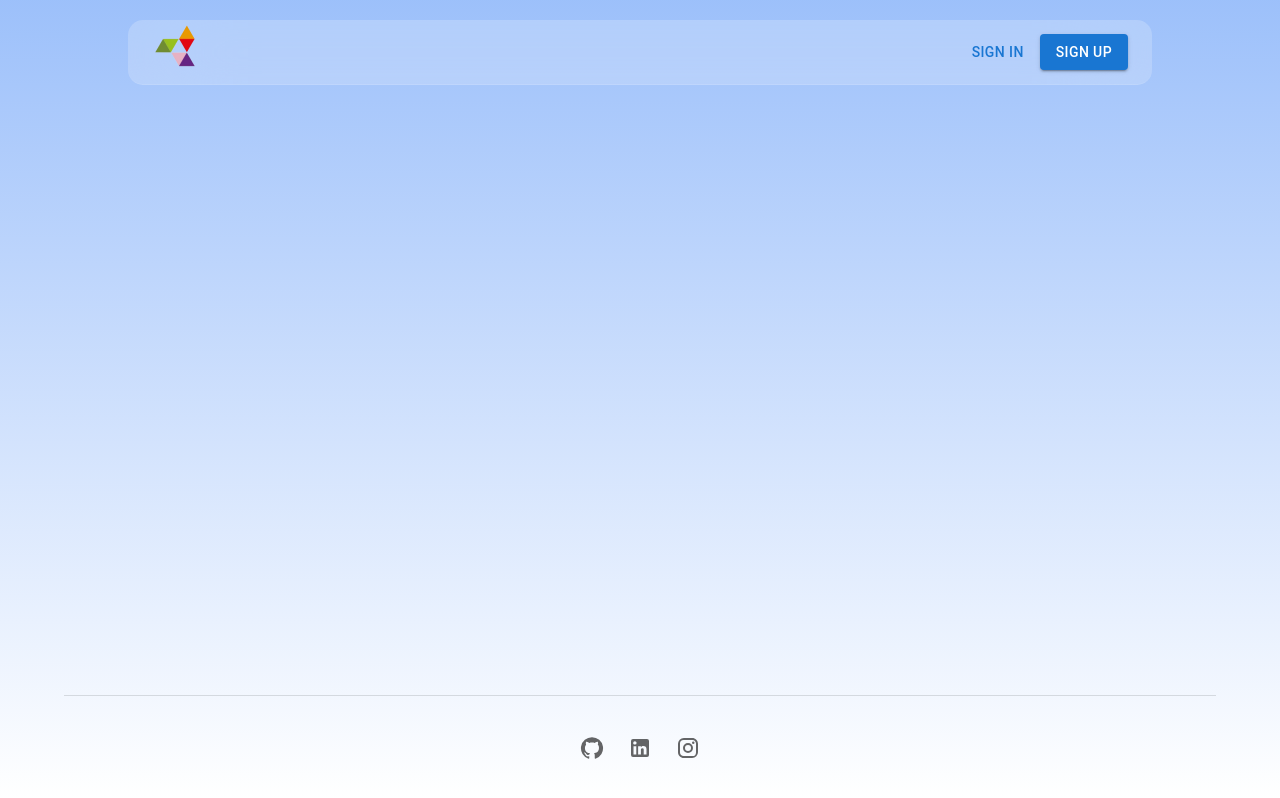
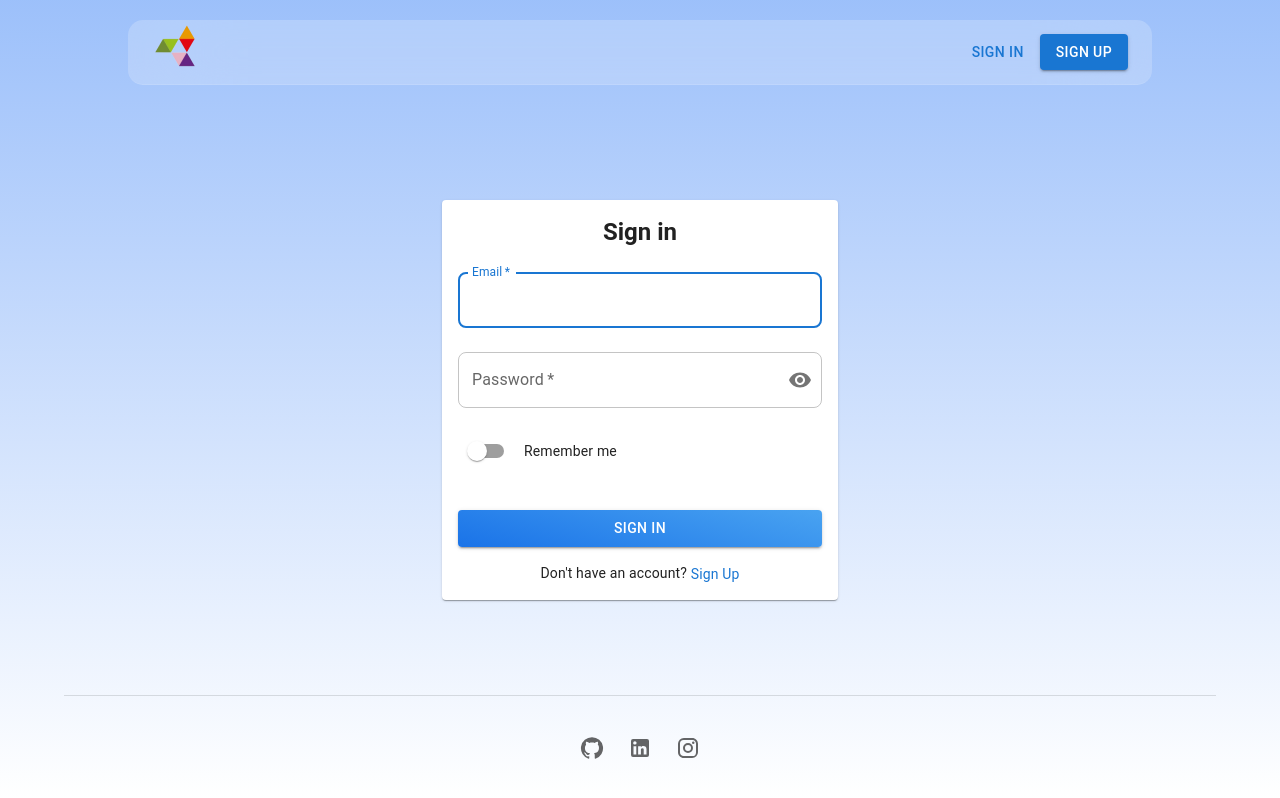
Before and after one commit to MejriSalmaa/frontend-internship, a React (Vite) app: page / in a window 1280 px wide. Built offline with nearby package versions, Linux system fonts and the light colour scheme; no server answers.

Commit message:
feat:ameliorate

```diff
--- a/src/components/Calendar/index.jsx
+++ b/src/components/Calendar/index.jsx
@@ -1,7 +1,6 @@
 import React, { useState, useEffect, useCallback, useRef } from 'react';
 import { Calendar as BigCalendar, momentLocalizer } from 'react-big-calendar';
-import withDragAndDrop from "react-big-calendar/lib/addons/dragAndDrop";
-
+import withDragAndDrop from 'react-big-calendar/lib/addons/dragAndDrop';
 import moment from 'moment';
 import 'react-big-calendar/lib/css/react-big-calendar.css';
 import { ToastContainer, toast } from 'react-toastify';
@@ -36,7 +35,6 @@ const MyCalendar = ({ events: initialEvents }) => {
   const [events, setEvents] = useState([]);
   const readEventRef = useRef(null);
 
-  // Decode token and set user email
   useEffect(() => {
     const token = localStorage.getItem('access_token');
     if (token) {
@@ -49,10 +47,8 @@ const MyCalendar = ({ events: initialEvents }) => {
     }
   }, []);
 
-  // Update events when initialEvents prop changes
   useEffect(() => {
     if (initialEvents) {
-      // Convert date strings to Date objects
       const updatedEvents = initialEvents.map((event) => ({
         ...event,
         start: new Date(event.startDate),
@@ -162,8 +158,8 @@ const MyCalendar = ({ events: initialEvents }) => {
 
     const updatedEvent = {
       ...event,
-      start: start,
-      end: end,
+      start,
+      end,
     };
 
     try {
@@ -186,9 +182,9 @@ const MyCalendar = ({ events: initialEvents }) => {
             e._id === event._id ? { ...e, start, end } : e
           )
         );
-        toast.success('Event date updated successfully');
+        toast.success('Event updated successfully');
       } else {
-        toast.error('Failed to update event date');
+        toast.error('Failed to update event');
       }
     } catch (error) {
       toast.error('Network error');
@@ -229,6 +225,13 @@ const MyCalendar = ({ events: initialEvents }) => {
         onEventDrop={handleEventDrop}
         dayPropGetter={dayPropGetter}
         eventPropGetter={eventPropGetter}
+        components={{
+          event: ({ event }) => (
+            <div style={{ backgroundColor: categoryColors[event.category] || '#3174ad' }}>
+              {event.title}
+            </div>
+          ),
+        }}
       />
       <ToastContainer position="top-right" autoClose={5000} hideProgressBar={false} />
       {isCreateEventVisible && (
--- a/src/components/SignIn/index.jsx
+++ b/src/components/SignIn/index.jsx
@@ -18,7 +18,7 @@ import { validateEmail } from '../../utils/validation';
 
 const theme = createTheme();
 
-export default function SignIn() {
+export default function SignIn({ onSwitchToSignUp }) {
   const [email, setEmail] = useState('');
   const [password, setPassword] = useState('');
   const [rememberMe, setRememberMe] = useState(false);
@@ -168,7 +168,12 @@ export default function SignIn() {
               <Stack spacing={1} alignItems="center">
                 <Typography variant="body2">
                   Don&apos;t have an account?{' '}
-                  <Link component={RouterLink} to="/sign-up" variant="body2" underline="hover">
+                  <Link
+                    component="button"
+                    onClick={onSwitchToSignUp} // Call the function to switch to SignUp
+                    variant="body2"
+                    underline="hover"
+                  >
                     Sign Up
                   </Link>
                 </Typography>
@@ -177,7 +182,6 @@ export default function SignIn() {
           </Box>
         </Card>
       </Container>
-
     </ThemeProvider>
   );
 }
--- a/src/components/SignUp/index.jsx
+++ b/src/components/SignUp/index.jsx
@@ -19,7 +19,7 @@ import { validateEmail, validateUsername } from '../../utils/validation';
 
 const theme = createTheme();
 
-export default function SignUp() {
+export default function SignUp({ onSwitchToSignIn }) {
   const [username, setUsername] = useState('');
   const [email, setEmail] = useState('');
   const [password, setPassword] = useState('');
@@ -247,7 +247,12 @@ export default function SignUp() {
               <Stack spacing={1} alignItems="center">
                 <Typography variant="body2">
                   Already have an account?{' '}
-                  <Link component={RouterLink} to="/sign-in" variant="body2" underline="hover">
+                  <Link
+                    component="button"
+                    onClick={onSwitchToSignIn} // Call the function to switch to SignIn
+                    variant="body2"
+                    underline="hover"
+                  >
                     Sign In
                   </Link>
                 </Typography>
--- a/src/pages/landingPage.jsx
+++ b/src/pages/landingPage.jsx
@@ -3,8 +3,9 @@ import Header from '../layouts/Header';
 import Footer from '../layouts/Footer';
 import SignIn from '../components/SignIn/index';
 import SignUp from '../components/SignUp/index';
+
 const LandingPage = () => {
-  const [showSignIn, setShowSignIn] = useState(false);
+  const [showSignIn, setShowSignIn] = useState(true); // Default to show SignIn
   const [showSignUp, setShowSignUp] = useState(false);
 
   const handleSignInClick = () => {
@@ -15,6 +16,16 @@ const LandingPage = () => {
   const handleSignUpClick = () => {
     setShowSignUp(true);
     setShowSignIn(false);
+  };
+
+  const switchToSignUp = () => {
+    setShowSignIn(false);
+    setShowSignUp(true);
+  };
+
+  const switchToSignIn = () => {
+    setShowSignIn(true);
+    setShowSignUp(false);
   };
 
   return (
@@ -29,19 +40,19 @@ const LandingPage = () => {
         right: 0,
         display: 'flex',
         flexDirection: 'column',
-        justifyContent: 'space-between', // Adjusted to space-between to distribute space
+        justifyContent: 'space-between',
       }}>
       <Header onSignInClick={handleSignInClick} onSignUpClick={handleSignUpClick} />
       <div style={{
-        flexGrow: 1, // Allows this div to grow and fill available space
+        flexGrow: 1,
         display: 'flex',
         flexDirection: 'column',
-        justifyContent: 'space-between', // Centers its children vertically
-        alignItems: 'center', // Centers its children horizontally
-        width: '100%', // Takes the full width of the parent
+        justifyContent: 'space-between',
+        alignItems: 'center',
+        width: '100%',
       }}>
-        {showSignIn && <SignIn />}
-        {showSignUp && <SignUp />}
+        {showSignIn && <SignIn onSwitchToSignUp={switchToSignUp} />}
+        {showSignUp && <SignUp onSwitchToSignIn={switchToSignIn} />}
       </div>
       <Footer />
     </div>
```
